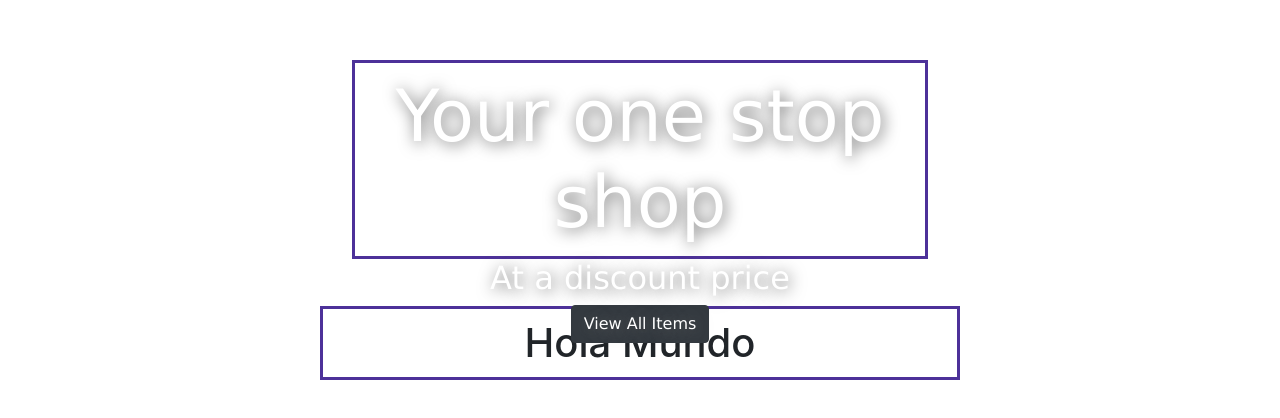
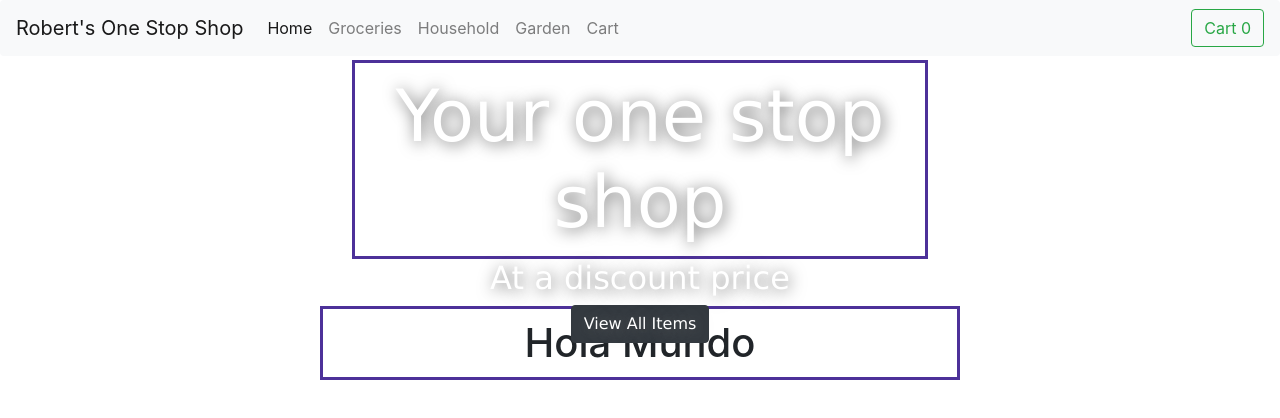
Before and after one commit to robscafe433/react-e-store, a React (Create React App) app: page / in a window 1280 px wide. Shown: the top 418 px of the page. Built offline with nearby package versions, Linux system fonts and the light colour scheme.

Commit message:
Added navbar component to home

```diff
--- a/src/components/Navbar/navbar.js
+++ b/src/components/Navbar/navbar.js
@@ -0,0 +1,73 @@
+import React from "react";
+
+const Navbar = (props) => {
+    return (
+        <div>
+            <header>
+                <nav class="navbar navbar-expand-lg navbar-light bg-light rounded fixed-top">
+                  {/* href needs react setup*/}
+                    <a class="navbar-brand" href="index.html">
+                        Robert's One Stop Shop
+                    </a>
+                    <button
+                        class="navbar-toggler"
+                        type="button"
+                        data-toggle="collapse"
+                        data-target="#navbarsExample09"
+                        aria-controls="navbarsExample09"
+                        aria-expanded="false"
+                        aria-label="Toggle navigation"
+                    >
+                        <span class="navbar-toggler-icon"></span>
+                    </button>
+
+                    <div class="collapse navbar-collapse" id="navbarsExample09">
+                        <ul class="navbar-nav mr-auto">
+                            <li class="nav-item active">
+                              {/* href needs react setup*/}
+                                <a class="nav-link" href="index.html">
+                                    Home <span class="sr-only">(current)</span>
+                                </a>
+                            </li>
+                            <li class="nav-item">
+                              {/* // onclicks href needs react setup*/}
+                                <a class="nav-link" href="#">
+                                    Groceries
+                                </a>
+                            </li>
+                            <li class="nav-item">
+                              {/* // onclicks href needs react setup*/}
+                                <a class="nav-link" href="#">
+                                    Household
+                                </a>
+                            </li>
+                            <li class="nav-item">
+                              {/* // onclicks href needs react setup*/}
+                                <a class="nav-link" href="#">
+                                    Garden
+                                </a>
+                            </li>
+                            <li class="nav-item">
+                              {/* // onclicks href needs react setup*/}
+                                <a class="nav-link" href="#">
+                                    Cart
+                                </a>
+                            </li>
+                        </ul>
+
+                        <button
+                        // onclicks href needs react setup
+                            onclick="document.location.href='#'"
+                            class="cart btn btn-outline-success my-2 my-sm-0"
+                            type="submit"
+                        >
+                            Cart <span>0</span>
+                        </button>
+                    </div>
+                </nav>
+            </header>
+        </div>
+    );
+};
+
+export default Navbar;
--- a/src/pages/Home/home.js
+++ b/src/pages/Home/home.js
@@ -1,11 +1,12 @@
 import "./home.css";
-
+import Navbar from "../../components/Navbar/navbar.js"
 
 import Banner from "../../components/Banner/banner";
 
 function Home() {
     return (
         <div>
+            <Navbar/>
             <Banner />
             <h1 className="hola">Hola Mundo</h1>
         </div>
```
